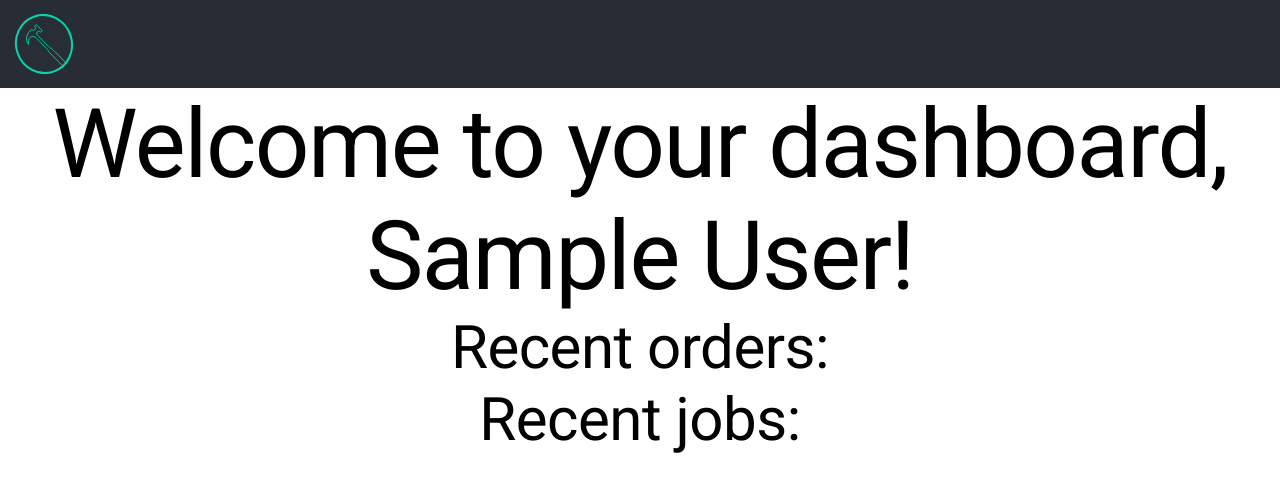
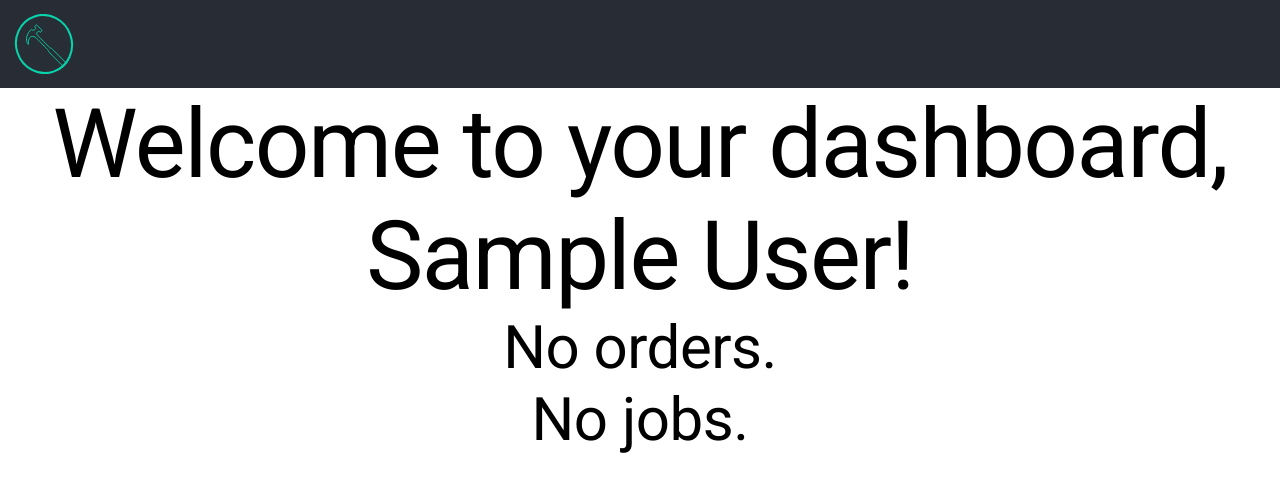
Before and after one commit to mvanree00/Home-Order-Spark, a React (Create React App) app in the folder client/: page / in a window 1280 px wide. Shown: the top 492 px of the page. Built offline with nearby package versions, Linux system fonts and the light colour scheme; sample sign-in values are in the browser's storage.

Commit message:
if no items/jobs it says there aren't any on dashboard

```diff
--- a/client/src/views/Dashboard.js
+++ b/client/src/views/Dashboard.js
@@ -101,7 +101,7 @@ const Dashboard = (props) => {
                     {props.user.atype === "Volunteer" &&
                         <>
                             <TableCell>Customer Address: {currentOrder.address}</TableCell>
-                            <Button component={ Link } to={{pathname:"/order", state: {order: currentOrder}}} variant="contained" color="primary">View Order</Button>
+                            <TableCell><Button component={ Link } to={{pathname:"/order", state: {order: currentOrder}}} variant="contained" color="primary">View Order</Button></TableCell>
                             <TableCell><Button variant="contained" color="primary" onClick={() => {acceptOrder(currentOrder._id)}}>Accept Order</Button></TableCell>
                         </>
                     }
@@ -155,7 +155,7 @@ const Dashboard = (props) => {
                 <Typography variant="h1">Welcome to your volunteer dashboard, {props.user.name}!</Typography>
                 <div className='row'>
                     <div className='column1'>
-                        {orders.vals.length!=undefined ?
+                        {orders.vals.length!==0 ?
                         (<div>
                             <Typography variant="h2">Current open deliveries:</Typography>
                             {itemList()}
@@ -163,7 +163,7 @@ const Dashboard = (props) => {
                         : (<Typography variant="h2">No deliveries to accept.</Typography>)}
                     </div>
                     <div className='column2'>
-                        {jobs.vals.length!=undefined ?
+                        {jobs.vals.length!==0 ?
                         (<div>
                             <Typography variant="h2">Current open jobs:</Typography>
                             {jobList()}
@@ -186,10 +186,22 @@ const Dashboard = (props) => {
             <div>
                 <div align="center">
                     <Typography variant="h1">Welcome to your dashboard, {props.user.name}!</Typography>
-                    <Typography variant="h2">Recent orders:</Typography>
-                    {itemList()}
-                    <Typography variant="h2">Recent jobs:</Typography>
-                    {jobList()}
+                    <div className='column1'>
+                        {orders.vals.length!==0 ?
+                        (<div>
+                            <Typography variant="h2">Recent orders:</Typography>
+                            {itemList()}
+                        </div>)
+                        : (<Typography variant="h2">No orders.</Typography>)}
+                    </div>
+                    <div className='column2'>
+                        {jobs.vals.length!==0 ?
+                        (<div>
+                            <Typography variant="h2">Recent jobs:</Typography>
+                            {jobList()}
+                        </div>)
+                        : (<Typography variant="h2">No jobs.</Typography>)}
+                    </div>
                 </div>
             </div>
 
```
